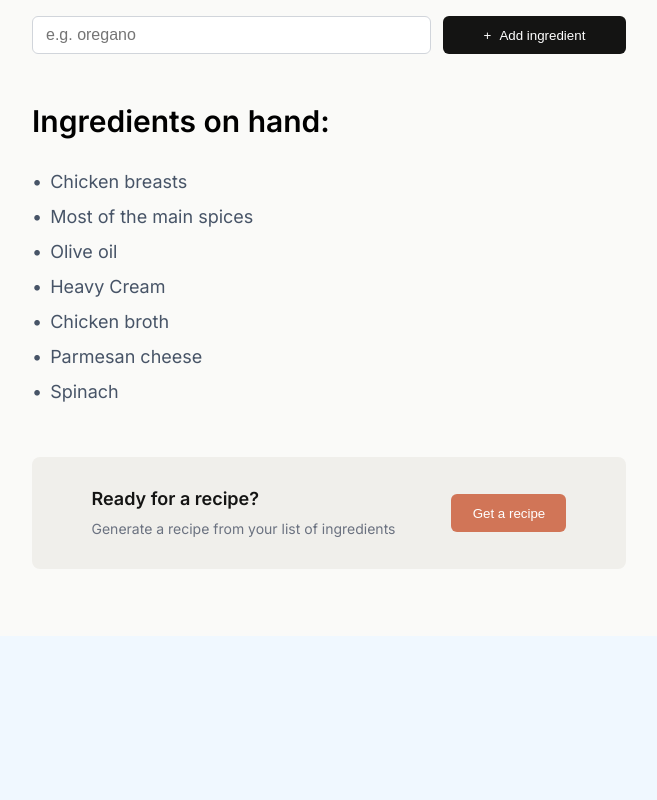
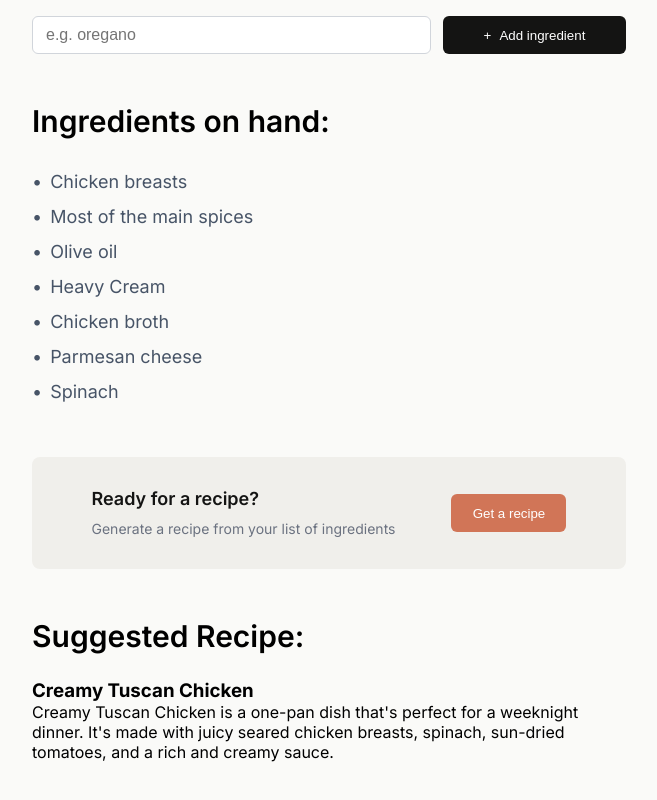
Before and after one commit to niiquash/ai-chef, a React (Vite) app: page / in a window 1280 px wide. Shown: the part 242-1042 px from the top of the page, without its empty margins (311-968 px from the left). Before the commit the page ends 878 px from the top, so only its background shows below. Built offline with nearby package versions, Linux system fonts and the light colour scheme.

Commit message:
completed markup for suggested recipe section

```diff
--- a/src/components/Main.jsx
+++ b/src/components/Main.jsx
@@ -36,6 +36,20 @@ const Main = () => {
         </div>
         <button className="main--get-recipe__button">Get a recipe</button>
       </section>
+      <section className="main--suggested-recipe">
+        <h2 className="main--suggested-recipe__heading">Suggested Recipe:</h2>
+        <div className="main--suggested-recipe__card">
+          <h3 className="main--suggested-recipe__card-heading">
+            Creamy Tuscan Chicken
+          </h3>
+
+          <p className="main--suggested-recipe__card-text">
+            Creamy Tuscan Chicken is a one-pan dish that's perfect for a
+            weeknight dinner. It's made with juicy seared chicken breasts,
+            spinach, sun-dried tomatoes, and a rich and creamy sauce.
+          </p>
+        </div>
+      </section>
     </main>
   );
 };
--- a/src/index.css
+++ b/src/index.css
@@ -15,7 +15,8 @@ body {
 
 .App {
   width: 720px;
-  margin-top: 5rem;
+  margin: 5rem 0;
+  box-shadow: 0 0 10px rgba(0, 0, 0, 0.1);
 }
 
 /* Header */
@@ -149,3 +150,15 @@ body {
   cursor: pointer;
   transition: all 0.03s;
 }
+
+/* Main -- Suggested Recipe */
+.main--suggested-recipe {
+  margin-top: 48px;
+}
+
+.main--suggested-recipe > .main--suggested-recipe__heading {
+  font-size: 30px;
+  font-weight: 600;
+  line-height: 38px;
+  margin-bottom: 24px;
+}
```
